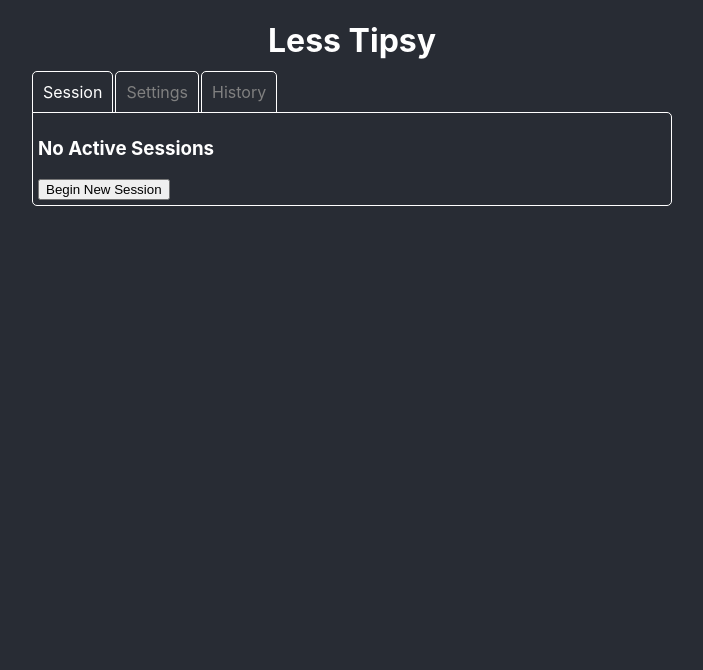
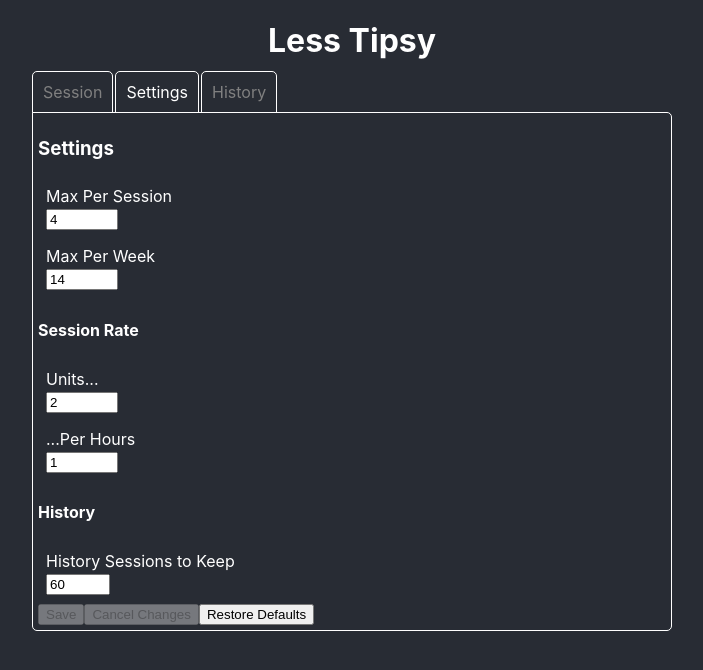
Before and after one commit to shaunlusk/less-tipsy, a React (Create React App) app: page / in a window 1280 px wide. Shown: the top 670 px of the page, without its empty margins (288-991 px from the left). Built offline with nearby package versions, Linux system fonts and the light colour scheme.

Commit message:
Save/Cancel/Restore settings

```diff
--- a/src/App.js
+++ /dev/null
@@ -1,14 +0,0 @@
-import React from 'react';
-import { MainPanel } from './components/main-panel/main-panel';
-import './App.scss';
-
-function App() {
-  return (
-    <div className="App">
-      <h1>Less Tipsy</h1>
-      <MainPanel />
-    </div>
-  );
-}
-
-export default App;
--- /dev/null
+++ b/src/App.tsx
@@ -0,0 +1,22 @@
+import React from 'react';
+import { MainPanel } from './components/main-panel/main-panel';
+import './App.scss';
+import { Initializer } from './services/initializer';
+
+function App() {
+  const initializer = new Initializer();
+  return (
+    <div className="App">
+      <h1>Less Tipsy</h1>
+      <MainPanel
+        settingsService={initializer.settingsService}
+        sessionService={initializer.sessionService}
+        historyService={initializer.historyService}
+        activeSession={initializer.activeSession}
+        history={initializer.history}
+      />
+    </div>
+  );
+}
+
+export default App;
--- a/src/components/main-panel/main-panel.tsx
+++ b/src/components/main-panel/main-panel.tsx
@@ -6,16 +6,25 @@ import { SettingsPanel } from '../settings-panel/settings-panel';
 import { HistoryPanel } from '../history-panel/history-panel';
 import { SettingsService } from '../../services/settings-service';
 import { ActiveSessionPanel } from '../session-panel/active-session-panel/active-session-panel';
-import { IActiveSession, ActiveSession } from '../../model/active-session';
+import { ActiveSession } from '../../model/active-session';
 import { VolumeUnit } from '../../model/unit';
 import { Drink } from '../../model/drink';
 import { History } from '../../model/history';
 import { NoSessionPanel } from '../session-panel/no-session-panel/no-session-panel';
 import { SessionService } from '../../services/session-service';
-import { LocalStorageService } from '../../services/local-storage-service';
 import { HistoricalSession } from '../../model/historical-session';
 import { HistoryService } from '../../services/history-service';
 import { TrueFalseSelectionModal } from '../modal/modal-true-false-selection';
+
+interface ISettingsState {
+  sessionMax: string;
+  weeklyMax: string;
+  units: string;
+  hours: string;
+  historySessionsToKeep: string;
+  areInputsValid: boolean;
+  changesExist: boolean;
+}
 
 interface ISessionState {
   lastDrink: Drink | null;
@@ -44,48 +53,50 @@ interface IHistoryState {
 
 interface IMainPanelState {
   activeTabLabel: string;
+  settingsState: ISettingsState;
   sessionState: ISessionState | null;
   history: IHistoryState;
   showCancelSessionWarning: boolean;
   showDeleteHistoryWarning: boolean;
 }
 
-class MainPanel extends React.Component<any, IMainPanelState> {
-  private _settingsService = SettingsService.getInstance();
-  private _sessionService = new SessionService(new LocalStorageService());
-  private _historyService = new HistoryService(new LocalStorageService());
-  private _activeSession: IActiveSession;
+export interface IMainPanelProps {
+  settingsService: SettingsService;
+  sessionService: SessionService;
+  historyService: HistoryService;
+  activeSession: ActiveSession;
+  history: History;
+}
+
+class MainPanel extends React.Component<IMainPanelProps, IMainPanelState> {
+  private _settingsService: SettingsService;
+  private _sessionService: SessionService;
+  private _historyService: HistoryService;
+  private _activeSession: ActiveSession | null;
   private _history: History;
 
-  constructor(props: any) {
+  constructor(props: IMainPanelProps) {
     super(props);
-    const activeSession = this._sessionService.loadSession();
-    if (activeSession) {
-      this._activeSession = activeSession;
-    } else {
-      this._activeSession = new ActiveSession(
-        this._settingsService.sessionMax,
-        this._settingsService.weeklyMax,
-        0,
-        this._settingsService.consumptionRate);
-    }
-    const history = this._historyService.loadHistory();
-    if (history) {
-      this._history = history;
-    } else {
-      this._history = new History();
-    }
+    this._settingsService = props.settingsService;
+    this._sessionService = props.sessionService;
+    this._historyService = props.historyService;
+    this._activeSession = props.activeSession;
+    this._history = props.history;
 
     this.state = {
-      activeTabLabel: 'Session',
-      sessionState: activeSession ? this.getUpdatedSessionState() : null,
+      activeTabLabel: 'Settings',
+      sessionState: this._activeSession ? this.getUpdatedSessionState() : null,
       history: this._history,
       showCancelSessionWarning: false,
-      showDeleteHistoryWarning: false
+      showDeleteHistoryWarning: false,
+      settingsState: this.getSettingsStateFromService()
     };
   }
 
   public addDrink(drink: Drink): void {
+    if (!this._activeSession) {
+      throw new Error('No Active Session.');
+    }
     this._activeSession.addDrink(drink);
     this._sessionService.saveSession(this._activeSession);
     this.setState({ sessionState: this.getUpdatedSessionState() });
@@ -96,6 +107,9 @@ class MainPanel extends React.Component<any, IMainPanelState> {
   }
 
   private getUpdatedSessionState(): ISessionState {
+    if (!this._activeSession) {
+      throw new Error('No Active Session.');
+    }
     const sessionState: ISessionState = {
       lastDrink: this._activeSession.lastDrink,
       nextDrinkTime: this._activeSession.nextDrinkTime,
@@ -131,6 +145,9 @@ class MainPanel extends React.Component<any, IMainPanelState> {
   }
 
   private finishSession(): void {
+    if (!this._activeSession) {
+      throw new Error('No Active Session.');
+    }
     const histSession = new HistoricalSession(
       this._activeSession.unitsConsumed,
       this._activeSession.date,
@@ -193,6 +210,108 @@ class MainPanel extends React.Component<any, IMainPanelState> {
     }
   }
 
+  private areSettingsValid(newSettingsState: ISettingsState): boolean {
+    if (!this.hasValue(newSettingsState.weeklyMax)
+      || !this.hasValue(newSettingsState.sessionMax)
+      || !this.hasValue(newSettingsState.units)
+      || !this.hasValue(newSettingsState.hours)
+      || !this.hasValue(newSettingsState.historySessionsToKeep)) {
+      return false;
+    }
+
+    return true;
+  }
+
+  private hasValue(value: string): boolean {
+    return value !== null && value.trim().length > 0;
+  }
+
+  private validateStateSettings(newSettingsState: ISettingsState) {
+    if (this.areSettingsValid(newSettingsState)) {
+      newSettingsState.areInputsValid = true;
+    } else {
+      newSettingsState.areInputsValid = false;
+    }
+  }
+
+  public handleChangeSettingSessionMax(value: string): void {
+    const newSettingsState: ISettingsState = {...this.state.settingsState, sessionMax: value};
+    if (value !== this.state.settingsState.sessionMax) {
+      newSettingsState.changesExist = true;
+    }
+    this.validateStateSettings(newSettingsState);
+    this.setState({settingsState: newSettingsState});
+  }
+
+  public handleChangeSettingWeeklyMax(value: string): void {
+    const newSettingsState: ISettingsState = {...this.state.settingsState, weeklyMax: value};
+    if (value !== this.state.settingsState.weeklyMax) {
+      newSettingsState.changesExist = true;
+    }
+    this.validateStateSettings(newSettingsState);
+    this.setState({settingsState: newSettingsState});
+  }
+
+  public handleChangeSettingUnits(value: string): void {
+    const newSettingsState: ISettingsState = {...this.state.settingsState, units: value};
+    if (value !== this.state.settingsState.units) {
+      newSettingsState.changesExist = true;
+    }
+    this.validateStateSettings(newSettingsState);
+    this.setState({settingsState: newSettingsState});
+  }
+
+  public handleChangeSettingHours(value: string): void {
+    const newSettingsState: ISettingsState = {...this.state.settingsState, hours: value};
+    if (value !== this.state.settingsState.hours) {
+      newSettingsState.changesExist = true;
+    }
+    this.validateStateSettings(newSettingsState);
+    this.setState({settingsState: newSettingsState});
+  }
+
+  public handleChangeSettingHistorySessions(value: string): void {
+    const newSettingsState: ISettingsState = {...this.state.settingsState, historySessionsToKeep: value};
+    if (value !== this.state.settingsState.historySessionsToKeep) {
+      newSettingsState.changesExist = true;
+    }
+    this.validateStateSettings(newSettingsState);
+    this.setState({settingsState: newSettingsState});
+  }
+
+  public handleCancelSettingsChanges(): void {
+    const newSettingsState = this.getSettingsStateFromService();
+    this.setState({settingsState: newSettingsState});
+  }
+
+  public handleRestoreDefaultSettings(): void {
+    this.props.settingsService.restoreDefaults();
+    const newSettingsState = this.getSettingsStateFromService();
+    this.setState({settingsState: newSettingsState});
+  }
+
+  private getSettingsStateFromService(): ISettingsState {
+    return {
+      weeklyMax: this._settingsService.weeklyMax.toString(),
+      sessionMax: this._settingsService.sessionMax.toString(),
+      units: this._settingsService.alcoholUnits.toString(),
+      hours: this._settingsService.hours.toString(),
+      historySessionsToKeep: this._settingsService.historySessionsToKeep.toString(),
+      areInputsValid: true,
+      changesExist: false
+    };
+  }
+
+  public handleSaveSettings(): void {
+    this._settingsService.updateSettings({
+      weeklyMax: parseFloat(this.state.settingsState.weeklyMax),
+      sessionMax: parseFloat(this.state.settingsState.sessionMax),
+      alcoholUnits: parseFloat(this.state.settingsState.units),
+      hours: parseFloat(this.state.settingsState.hours),
+      historySessionsToKeep: parseInt(this.state.settingsState.historySessionsToKeep),
+    });
+  }
+
   public render() {
     return <Tabs activeTabLabel={this.state.activeTabLabel} activeTabChanged={this.changeTab.bind(this)}>
       {this.state.sessionState ?
@@ -226,7 +345,23 @@ class MainPanel extends React.Component<any, IMainPanelState> {
       : <Tab label="Session">
           <NoSessionPanel onBeginNewSession={this.beginNewSession.bind(this)}></NoSessionPanel>
         </Tab> }
-      <Tab label="Settings"><SettingsPanel settingsService={this._settingsService}></SettingsPanel></Tab>
+      <Tab label="Settings"><SettingsPanel
+        sessionMax={this.state.settingsState.sessionMax}
+        weeklyMax={this.state.settingsState.weeklyMax}
+        units={this.state.settingsState.units}
+        hours={this.state.settingsState.hours}
+        historySessionsToKeep={this.state.settingsState.historySessionsToKeep}
+        changesExist={this.state.settingsState.changesExist}
+        areInputsValid={this.state.settingsState.areInputsValid}
+        onChangeSessionMax={this.handleChangeSettingSessionMax.bind(this)}
+        onChangeWeeklyMax={this.handleChangeSettingWeeklyMax.bind(this)}
+        onChangeUnits={this.handleChangeSettingUnits.bind(this)}
+        onChangeHours={this.handleChangeSettingHours.bind(this)}
+        onChangeHistorySessions={this.handleChangeSettingHistorySessions.bind(this)}
+        onCancelChanges={this.handleCancelSettingsChanges.bind(this)}
+        onRestoreDefaults={this.handleRestoreDefaultSettings.bind(this)}
+        onSaveSettings={this.handleSaveSettings.bind(this)}
+      ></SettingsPanel></Tab>
       <Tab label="History">
         <HistoryPanel sessions={this.state.history.sessions} deleteHistory={this.warnDeleteHistory.bind(this)}></HistoryPanel>
         <TrueFalseSelectionModal
--- a/src/components/settings-panel/settings-panel.tsx
+++ b/src/components/settings-panel/settings-panel.tsx
@@ -1,68 +1,25 @@
 import * as React from 'react';
-import { ISettingsService } from '../../services/settings-service';
 import './settings-panel.scss';
 
 interface ISettingsPanelProps {
-  settingsService: ISettingsService;
-}
-
-interface ISettingsPanelState {
   sessionMax: string;
   weeklyMax: string;
   units: string;
   hours: string;
+  historySessionsToKeep: string;
+  areInputsValid: boolean;
+  changesExist: boolean;
+  onChangeSessionMax(sessionMax: string): void;
+  onChangeWeeklyMax(weeklyMax: string): void;
+  onChangeUnits(units: string): void;
+  onChangeHours(hours: string): void;
+  onChangeHistorySessions(historySessionsToKeep: string): void;
+  onCancelChanges(): void;
+  onRestoreDefaults(): void;
+  onSaveSettings(): void;
 }
 
-class SettingsPanel extends React.Component<ISettingsPanelProps, ISettingsPanelState> {
-  constructor(props: ISettingsPanelProps) {
-    super(props);
-    this.state = {
-      weeklyMax: props.settingsService.weeklyMax.toString(),
-      sessionMax: props.settingsService.sessionMax.toString(),
-      units: props.settingsService.alcoholUnits.toString(),
-      hours: props.settingsService.hours.toString()
-    };
-  }
-
-  handleChangeSessionMax(value: string) {
-    this.setState({
-      sessionMax: value
-    }, () => {
-      if (value && value.trim().length) {
-        this.props.settingsService.sessionMax = parseFloat(value);
-      }
-    });
-  }
-
-  handleChangeWeeklyMax(value: string) {
-    this.setState({
-      weeklyMax: value
-    }, () => {
-      if (value && value.trim().length) {
-        this.props.settingsService.weeklyMax = parseFloat(value);
-      }
-    });
-  }
-
-  handleChangeUnits(value: string) {
-    this.setState({
-      units: value
-    }, () => {
-      if (value && value.trim().length) {
-        this.props.settingsService.alcoholUnits = parseFloat(value);
-      }
-    });
-  }
-
-  handleChangeHours(value: string) {
-    this.setState({
-      hours: value
-    }, () => {
-      if (value && value.trim().length) {
-        this.props.settingsService.hours = parseFloat(value);
-      }
-    });
-  }
+class SettingsPanel extends React.Component<ISettingsPanelProps, any> {
 
   render() {
     return <div className="settings-container">
@@ -71,26 +28,28 @@ class SettingsPanel extends React.Component<ISettingsPanelProps, ISettingsPanelS
         <div className="settings-label">Max Per Session</div>
         <input
           type="number"
-          value={this.state.sessionMax}
+          value={this.props.sessionMax}
           size={5}
           maxLength={5}
           min={0.1}
           max={12}
+          step={1}
           name="maxPerSessionInput"
-          onChange={e => this.handleChangeSessionMax(e.target.value)}
+          onChange={e => this.props.onChangeSessionMax(e.target.value)}
         ></input>
       </div>
       <div className="settings-input max-per-week">
         <div className="settings-label">Max Per Week</div>
         <input
           type="number"
-          value={this.state.weeklyMax}
+          value={this.props.weeklyMax}
           size={5}
           maxLength={5}
           min={0.1}
           max={49}
+          step={1}
           name="maxPerWeekInput"
-          onChange={e => this.handleChangeWeeklyMax(e.target.value)}
+          onChange={e => this.props.onChangeWeeklyMax(e.target.value)}
         ></input>
       </div>
       <h4>Session Rate</h4>
@@ -98,27 +57,49 @@ class SettingsPanel extends React.Component<ISettingsPanelProps, ISettingsPanelS
         <div className="settings-label">Units...</div>
         <input
           type="number"
-          value={this.state.units}
+          value={this.props.units}
           size={5}
           maxLength={5}
           min={0.1}
           max={12}
+          step={1}
           name="units"
-          onChange={e => this.handleChangeUnits(e.target.value)}
+          onChange={e => this.props.onChangeUnits(e.target.value)}
         ></input>
         </div>
       <div className="settings-input session-rate-hour">
         <div className="settings-label">...Per Hours</div>
         <input
           type="number"
-          value={this.state.hours}
+          value={this.props.hours}
           size={5}
           maxLength={5}
           min={0.1}
           max={12}
+          step={1}
           name="hours"
-          onChange={e => this.handleChangeHours(e.target.value)}
+          onChange={e => this.props.onChangeHours(e.target.value)}
         ></input>
+      </div>
+      <h4>History</h4>
+      <div className="settings-input keep-history-sessions">
+        <div className="settings-label">History Sessions to Keep</div>
+        <input
+          type="number"
+          value={this.props.historySessionsToKeep}
+          size={3}
+          maxLength={3}
+          min={0}
+          step={1}
+          max={366}
+          name="historySessions"
+          onChange={e => this.props.onChangeHistorySessions(e.target.value)}
+        ></input>
+      </div>
+      <div className="settings-buttons">
+        <button onClick={this.props.onSaveSettings} disabled={!this.props.changesExist || !this.props.areInputsValid}>Save</button>
+        <button onClick={this.props.onCancelChanges} disabled={!this.props.changesExist}>Cancel Changes</button>
+        <button onClick={this.props.onRestoreDefaults}>Restore Defaults</button>
       </div>
     </div>
   }
--- a/src/services/history-service.ts
+++ b/src/services/history-service.ts
@@ -18,9 +18,11 @@ const HistoryStorageKey = 'History';
 
 export class HistoryService {
   private _localStorageService: LocalStorageService;
+  private _sessionsToKeep: number;
 
-  constructor(localStorageService: LocalStorageService) {
+  constructor(localStorageService: LocalStorageService, sessionsToKeep: number) {
     this._localStorageService = localStorageService;
+    this._sessionsToKeep = sessionsToKeep;
   }
 
   public loadHistory(): History | null {
@@ -40,8 +42,11 @@ export class HistoryService {
   }
 
   public saveHistory(history: History): void {
+    const start = history.sessions.length > this._sessionsToKeep
+      ? history.sessions.length - this._sessionsToKeep : 0;
+    const sessions = history.sessions.slice(start, history.sessions.length);
     const saveModel: IHistorySaveModel = {
-      historicSessions: history.sessions.map(session => ({
+      historicSessions: sessions.map(session => ({
         unitsConsumed: session.unitsConsumed,
         sessionMax: session.sessionMax,
         weeklyMax: session.sessionMax,
--- /dev/null
+++ b/src/services/initializer.ts
@@ -0,0 +1,58 @@
+import { SettingsService } from './settings-service';
+import { SessionService } from './session-service';
+import { HistoryService } from './history-service';
+import { ActiveSession } from '../model/active-session';
+import { LocalStorageService } from './local-storage-service';
+import { History } from '../model/history';
+
+export class Initializer {
+  private _settingsService: SettingsService;
+  private _sessionService: SessionService;
+  private _historyService: HistoryService;
+  private _activeSession: ActiveSession;
+  private _history: History;
+
+  constructor() {
+    const localStorageService = new LocalStorageService();
+    this._sessionService = new SessionService(localStorageService);
+    this._settingsService = new SettingsService(localStorageService);
+    this._historyService = new HistoryService(localStorageService, this._settingsService.historySessionsToKeep);
+
+    const activeSession = this._sessionService.loadSession();
+    if (activeSession) {
+      this._activeSession = activeSession;
+    } else {
+      this._activeSession = new ActiveSession(
+        this._settingsService.sessionMax,
+        this._settingsService.weeklyMax,
+        0,
+        this._settingsService.consumptionRate);
+    }
+    const history = this._historyService.loadHistory();
+    if (history) {
+      this._history = history;
+    } else {
+      this._history = new History();
+    }
+  }
+
+  public get sessionService() {
+    return this._sessionService;
+  }
+
+  public get settingsService() {
+    return this._settingsService;
+  }
+
+  public get historyService() {
+    return this._historyService;
+  }
+
+  public get activeSession() {
+    return this._activeSession;
+  }
+
+  public get history() {
+    return this._history;
+  }
+}
--- a/src/services/settings-service.ts
+++ b/src/services/settings-service.ts
@@ -1,4 +1,4 @@
-import { ILocalStorageService, LocalStorageService } from "./local-storage-service";
+import { ILocalStorageService } from "./local-storage-service";
 
 export interface ISettingsService {
   weeklyMax: number;
@@ -6,86 +6,116 @@ export interface ISettingsService {
   alcoholUnits: number;
   hours: number;
   consumptionRate: number;
+  historySessionsToKeep: number;
 }
 
+export interface IUpdateSettingsProps {
+  weeklyMax: number;
+  sessionMax: number;
+  alcoholUnits: number;
+  hours: number;
+  historySessionsToKeep: number;
+}
+
+const WeeklyMaxStorageKey = 'WeeklyMax';
+const SessionMaxStorageKey = 'SessionMax';
+const HoursStorageKey = 'HoursRate';
+const AlcoholUnitsStorageKey = 'AlcoholUnitsRate';
+const HistorySessionsToKeepStorageKey = 'HistorySessionsToKeep';
+
+const DefaultWeeklyMax = 14;
+const DefaultSessionMax = 4;
+const DefaultHours = 1;
+const DefaultAlcoholUnits = 2;
+const DefaultHistorySessionsToKeep = 60;
+
 class SettingsService implements ISettingsService {
-  private static _instance: SettingsService;
-  public readonly WeeklyMaxStorageKey = 'WeeklyMax';
-  public readonly SessionMaxStorageKey = 'SessionMax';
-  public readonly HoursStorageKey = 'HoursRate';
-  public readonly AlcoholUnitsStorageKey = 'AlcoholUnitsRate';
-  public readonly DefaultWeeklyMax = 14;
-  public readonly DefaultSessionMax = 4;
-  public readonly DefaultHours = 1;
-  public readonly DefaultAlcoholUnits = 2;
-  private _weeklyMax!: number;
-  private _sessionMax!: number;
-  private _alcoholUnits!: number;
-  private _hours!: number;
   private _storageService: ILocalStorageService;
 
-  private constructor(storageService: ILocalStorageService) {
+  private _weeklyMax: number = DefaultWeeklyMax;
+  private _sessionMax: number = DefaultSessionMax;
+  private _alcoholUnits: number = DefaultAlcoholUnits;
+  private _hours: number = DefaultHours;
+  private _historySessionsToKeep: number = DefaultHistorySessionsToKeep;
+
+  public constructor(storageService: ILocalStorageService) {
     this._storageService = storageService;
 
-    const weeklyMax = this._storageService.getNumber(this.WeeklyMaxStorageKey) || this.DefaultWeeklyMax;
-    this.weeklyMax = weeklyMax;
-
-    const sessionMax = this._storageService.getNumber(this.SessionMaxStorageKey) || this.DefaultSessionMax;
-    this.sessionMax = sessionMax;
-
-    const units = this._storageService.getNumber(this.AlcoholUnitsStorageKey) || this.DefaultAlcoholUnits;
-    this.alcoholUnits = units;
-
-    const hours = this._storageService.getNumber(this.HoursStorageKey) || this.DefaultHours;
-    this.hours = hours;
+    this.weeklyMax = this._storageService.getNumber(WeeklyMaxStorageKey) || DefaultWeeklyMax;
+    this.sessionMax = this._storageService.getNumber(SessionMaxStorageKey) || DefaultSessionMax;
+    this.alcoholUnits = this._storageService.getNumber(AlcoholUnitsStorageKey) || DefaultAlcoholUnits;
+    this.hours = this._storageService.getNumber(HoursStorageKey) || DefaultHours;
+    this.historySessionsToKeep = this._storageService.getNumber(HistorySessionsToKeepStorageKey) || DefaultHistorySessionsToKeep;
   }
 
-  public static getInstance(): SettingsService {
-    return SettingsService._instance ?? (SettingsService._instance = new SettingsService(new LocalStorageService()));
+  public updateSettings(updates: IUpdateSettingsProps) {
+    this.weeklyMax = updates.weeklyMax;
+    this.sessionMax = updates.sessionMax;
+    this.hours = updates.hours;
+    this.alcoholUnits = updates.alcoholUnits;
+    this.historySessionsToKeep = updates.historySessionsToKeep;
   }
 
-  get weeklyMax(): number {
+  public restoreDefaults() {
+    this.weeklyMax = DefaultWeeklyMax;
+    this.sessionMax = DefaultSessionMax;
+    this.alcoholUnits = DefaultAlcoholUnits;
+    this.hours = DefaultHours;
+    this.historySessionsToKeep = DefaultHistorySessionsToKeep;
+  }
+
+  public get weeklyMax(): number {
     return this._weeklyMax;
   }
 
-  set weeklyMax(value: number) {
+  public set weeklyMax(value: number) {
     if (value === this._weeklyMax) return;
     this._weeklyMax = value;
-    this._storageService.put(this.WeeklyMaxStorageKey, value);
+    this._storageService.put(WeeklyMaxStorageKey, value);
   }
 
-  get sessionMax(): number {
+  public get sessionMax(): number {
     return this._sessionMax;
   }
 
-  set sessionMax(value: number) {
+  public set sessionMax(value: number) {
     if (value === this._sessionMax) return;
     this._sessionMax = value;
-    this._storageService.put(this.SessionMaxStorageKey, value);
+    this._storageService.put(SessionMaxStorageKey, value);
   }
 
-  get hours(): number {
+  public get hours(): number {
     return this._hours;
   }
 
-  set hours(value: number) {
+  public set hours(value: number) {
     if (value === this._hours) return;
     this._hours = value;
-    this._storageService.put(this.HoursStorageKey, value);
+    this._storageService.put(HoursStorageKey, value);
   }
 
-  get alcoholUnits(): number {
+  public get alcoholUnits(): number {
     return this._alcoholUnits;
   }
 
-  set alcoholUnits(value: number) {
+  public set alcoholUnits(value: number) {
     if (value === this._alcoholUnits) return;
     this._alcoholUnits = value;
-    this._storageService.put(this.AlcoholUnitsStorageKey, value);
+    this._storageService.put(AlcoholUnitsStorageKey, value);
   }
 
-  get consumptionRate(): number {
+  public get consumptionRate(): number {
     return this.alcoholUnits / this.hours;
+  }
+
+  public set historySessionsToKeep(value: number) {
+    if (value === this._historySessionsToKeep) return;
+    this._historySessionsToKeep = value;
+    this._storageService.put(HistorySessionsToKeepStorageKey, value);
+  }
+
+  public get historySessionsToKeep(): number {
+    return this._historySessionsToKeep;
   }
 }
 
```
Also changed, not shown: scratch.txt.
